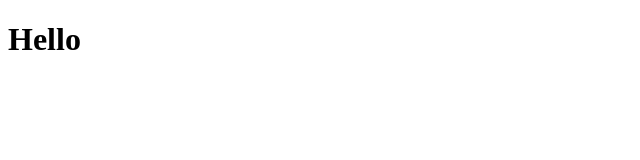
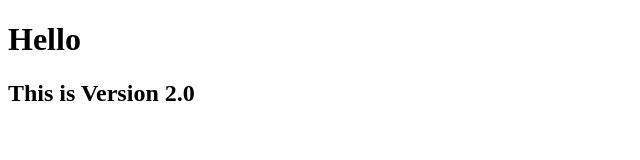
Before and after one commit to shweshwe-23/testUItoGit, a plain HTML site: page index.html in a window 1280 px wide. Shown: the whole page, without its empty margins (0-640 px from the left). Drawn offline with Linux system fonts and the light colour scheme.

Commit message:
v2 change

```diff
--- a/index.html
+++ b/index.html
@@ -7,5 +7,6 @@
 </head>
 <body>
     <h1>Hello</h1>
+    <h2>This is Version 2.0</h2>
 </body>
 </html>
```
